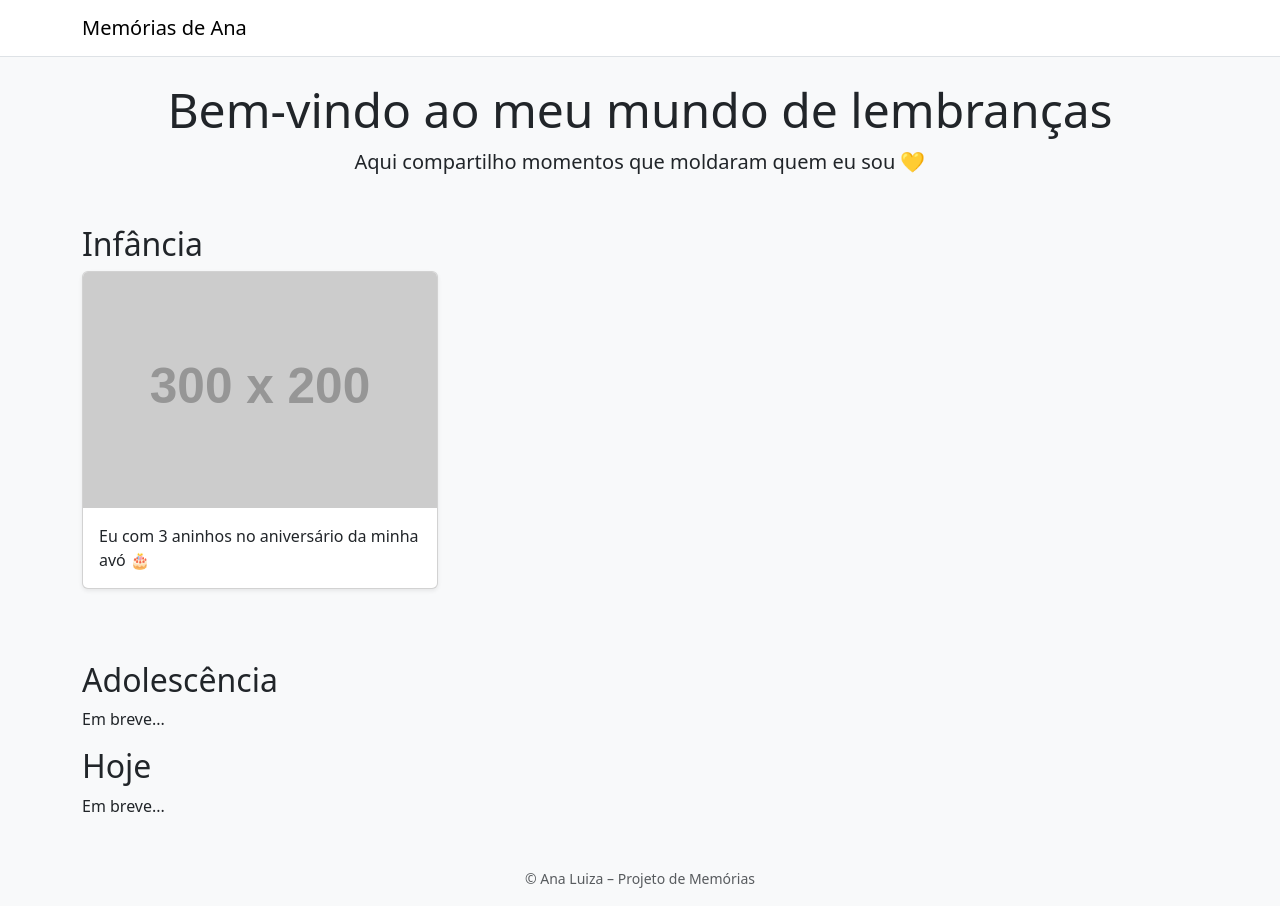
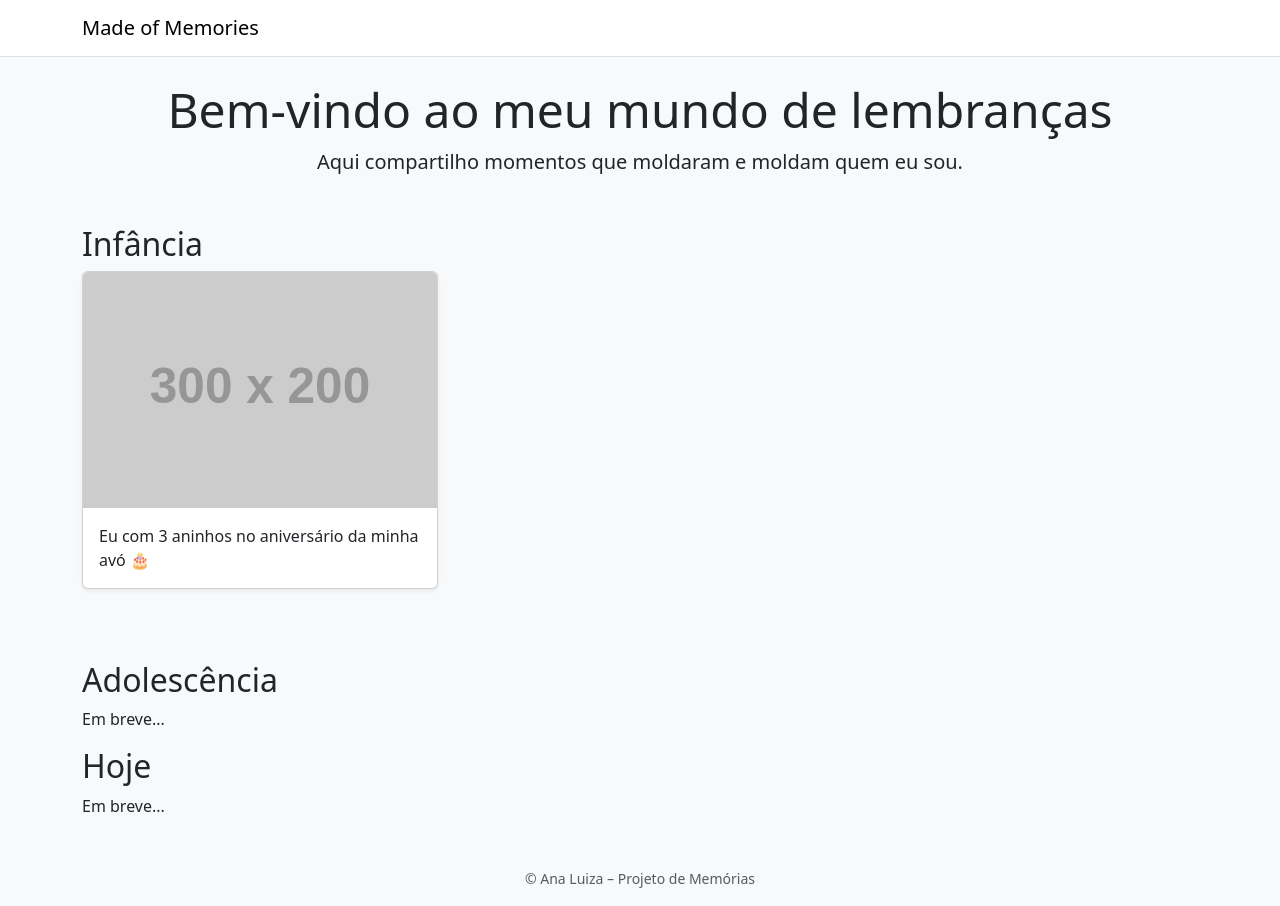
Before and after one commit to analu-bit/made-of-memories, a plain HTML site: page index.html in a window 1280 px wide. Drawn offline with nearby package versions, Linux system fonts and the light colour scheme; placeholder pictures from the web are drawn by us.

Commit message:
Update index.html

```diff
--- a/index.html
+++ b/index.html
@@ -3,21 +3,22 @@
 <head>
   <meta charset="UTF-8">
   <meta name="viewport" content="width=device-width, initial-scale=1">
-  <title>Memórias de Ana</title>
+  <title>Made of Memories</title>
+  <link rel="icon" type="image/png" href="favicon.ico">
   <link href="https://cdn.jsdelivr.net/npm/bootstrap@5.3.3/dist/css/bootstrap.min.css" rel="stylesheet">
 </head>
 <body class="bg-light">
 
   <nav class="navbar navbar-expand-lg navbar-light bg-white border-bottom mb-4">
     <div class="container">
-      <a class="navbar-brand" href="#">Memórias de Ana</a>
+      <a class="navbar-brand" href="#">Made of Memories</a>
     </div>
   </nav>
 
   <div class="container">
     <div class="text-center mb-5">
       <h1 class="display-5">Bem-vindo ao meu mundo de lembranças</h1>
-      <p class="lead">Aqui compartilho momentos que moldaram quem eu sou 💛</p>
+      <p class="lead">Aqui compartilho momentos que moldaram e moldam quem eu sou.</p>
     </div>
 
     <h2>Infância</h2>
```
